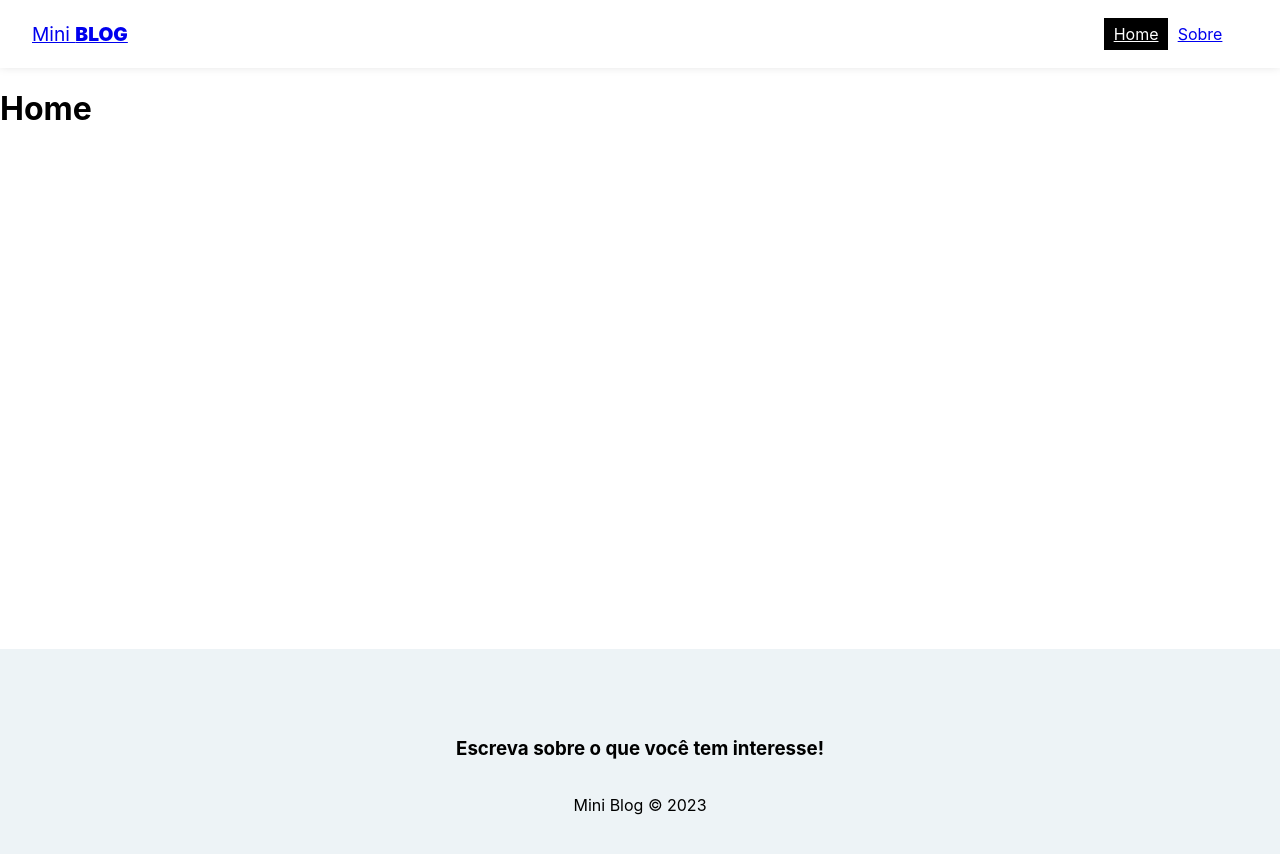
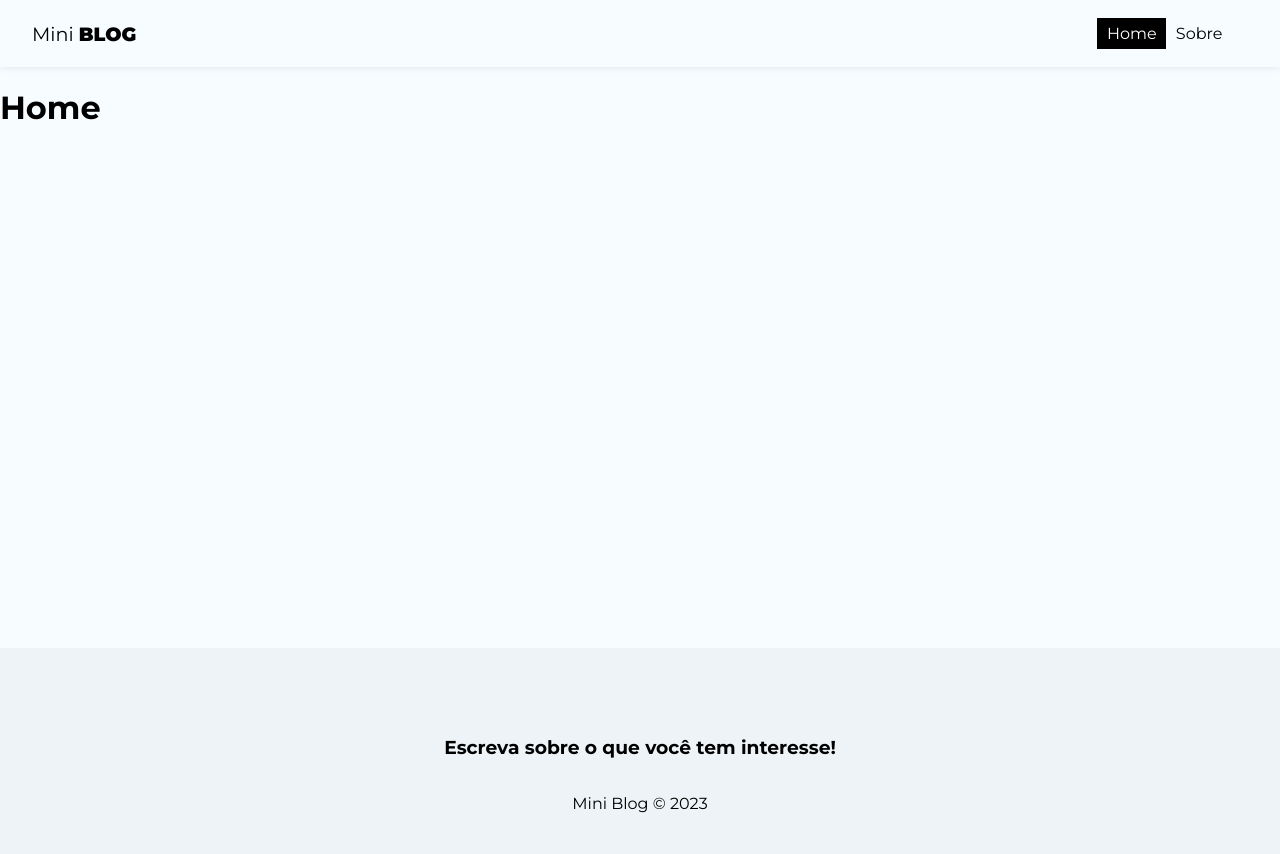
Before and after one commit to joaogui20/mini-blog, a React (Create React App) app: page / in a window 1280 px wide. Shown: the top 854 px of the page. Built offline with nearby package versions, Linux system fonts and the light colour scheme.

Commit message:
Estilos gerais do projeto

```diff
--- a/public/index.html
+++ b/public/index.html
@@ -24,7 +24,10 @@
       work correctly both with client-side routing and a non-root public URL.
       Learn how to configure a non-root public URL by running `npm run build`.
     -->
-    <title>React App</title>
+    <title>Mini Blog</title>
+    <link rel="preconnect" href="https://fonts.googleapis.com">
+    <link rel="preconnect" href="https://fonts.gstatic.com" crossorigin>
+    <link href="https://fonts.googleapis.com/css2?family=Montserrat:ital,wght@0,100;0,200;0,300;0,400;0,500;0,600;0,700;0,800;0,900;1,100;1,200;1,300;1,400;1,500;1,600;1,700;1,800;1,900&display=swap" rel="stylesheet">
   </head>
   <body>
     <noscript>You need to enable JavaScript to run this app.</noscript>
--- a/src/index.css
+++ b/src/index.css
@@ -1,13 +1,33 @@
 body {
+  background-color: #f6fcff;
+  padding: 0;
   margin: 0;
-  font-family: -apple-system, BlinkMacSystemFont, 'Segoe UI', 'Roboto', 'Oxygen',
-    'Ubuntu', 'Cantarell', 'Fira Sans', 'Droid Sans', 'Helvetica Neue',
-    sans-serif;
-  -webkit-font-smoothing: antialiased;
-  -moz-osx-font-smoothing: grayscale;
+  font-family: "Montserrat", sans-serif;
 }
 
-code {
-  font-family: source-code-pro, Menlo, Monaco, Consolas, 'Courier New',
-    monospace;
+input::placeholder,
+textarea::placeholder {
+  font-family: "Montserrat", sans-serif;
 }
+
+input:focus,
+textarea:focus {
+  outline: none;
+}
+
+a,
+nav button {
+  text-decoration: none;
+  background-color: transparent;
+  border: none;
+  color: #000;
+  transition: .4s;
+  font-size: 1em;
+  cursor: pointer;
+  font-family: "Montserrat", sans-serif;
+}
+
+a:hover,
+nav button:hover {
+  color: #bbb;
+}
```
